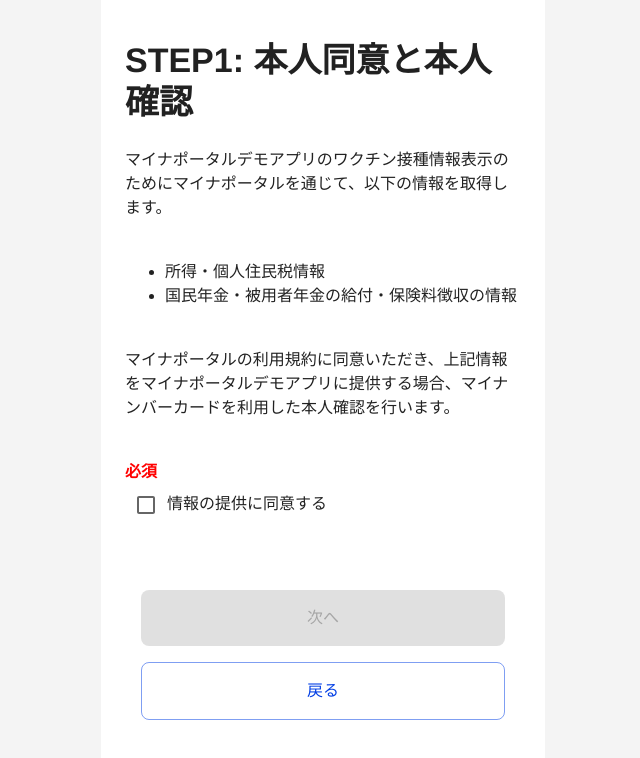
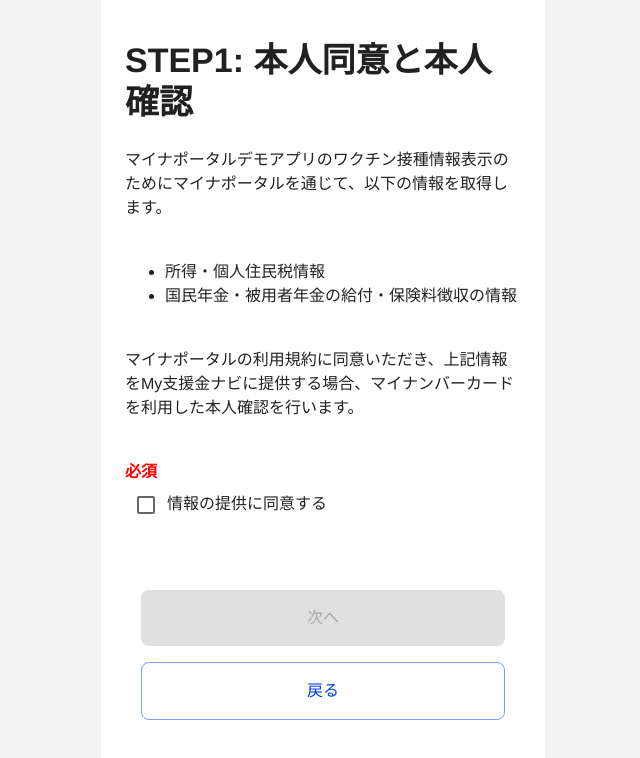
Before and after one commit to STECH-for-My-Shienkin-Navi/My-Shienkin-Navi, a React (Vite) app: page /DataShareAgree in a window 1280 px wide. Shown: the top 758 px of the page, without its empty margins (317-957 px from the left). Built offline with nearby package versions, Linux system fonts and the light colour scheme.

Commit message:
「マイナポータルデモアプリ」の部分を、「My支援金ナビ」に修正した。

```diff
--- a/src/components/pages/ConfirmProvisionPage.tsx
+++ b/src/components/pages/ConfirmProvisionPage.tsx
@@ -20,7 +20,7 @@
             <br />
             引き続き、情報提供手続きを実施いたします。
             <br />
-            マイナポータルデモアプリに
+            My支援金ナビに
             <br />
             以下の情報を提供してもよい場合、
             <br />
--- a/src/components/pages/DataShareAgree.tsx
+++ b/src/components/pages/DataShareAgree.tsx
@@ -53,7 +53,7 @@
             )}
           </ul>
           <Typography variant="body1" style={{ marginBottom: '40px', marginTop: '40px' }}>
-            マイナポータルの利用規約に同意いただき、上記情報をマイナポータルデモアプリに提供する場合、マイナンバーカードを利用した本人確認を行います。
+            マイナポータルの利用規約に同意いただき、上記情報をMy支援金ナビに提供する場合、マイナンバーカードを利用した本人確認を行います。
           </Typography>
           <Typography variant="body1" style={{ fontWeight: 'bold' }}>
             <span style={{ color: '#FF0000' }}>必須</span>
```
